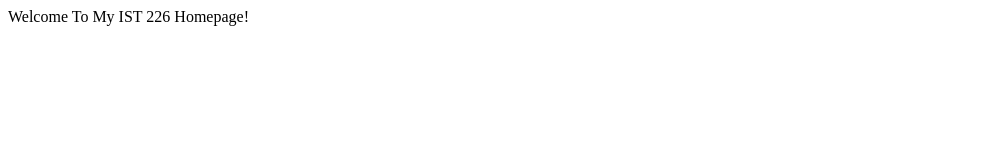
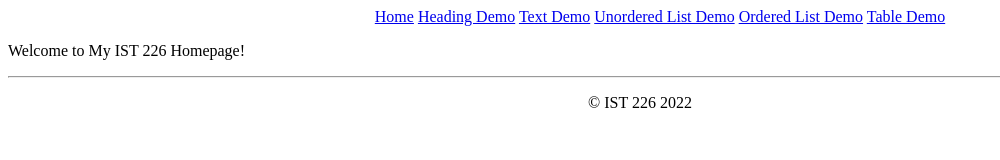
Before and after one commit to CiaraSmith1/CiaraSmith1.github.io, a plain HTML site: page index.html in a window 1280 px wide. Shown: the whole page, without its empty margins (0-1000 px from the left). Drawn offline with Linux system fonts and the light colour scheme.

Commit message:
Update index.html

```diff
--- a/index.html
+++ b/index.html
@@ -1 +1,31 @@
-Welcome To My IST 226 Homepage!
+<html>
+
+<head>
+    <title>My Home Page</title>
+</head>
+
+<body>
+
+    <center>
+    <ul>
+        <a href="index.html">Home</a>
+        <a href="Heading.html">Heading Demo</a>
+        <a href="Text Demo.html">Text Demo</a>
+        <a href="Unordered List.html">Unordered List Demo</a>
+        <a href="Ordered List.html">Ordered List Demo</a>
+        <a href="Table.html" >Table Demo</a>
+    </ul>
+    </center>
+
+    <p>Welcome to My IST 226 Homepage!</p>
+
+    <footer>
+        <center>
+            <hr>
+            <p>&copy; IST 226 2022</p>
+        </center>
+    </footer>
+
+    </body>
+
+</html>
```
